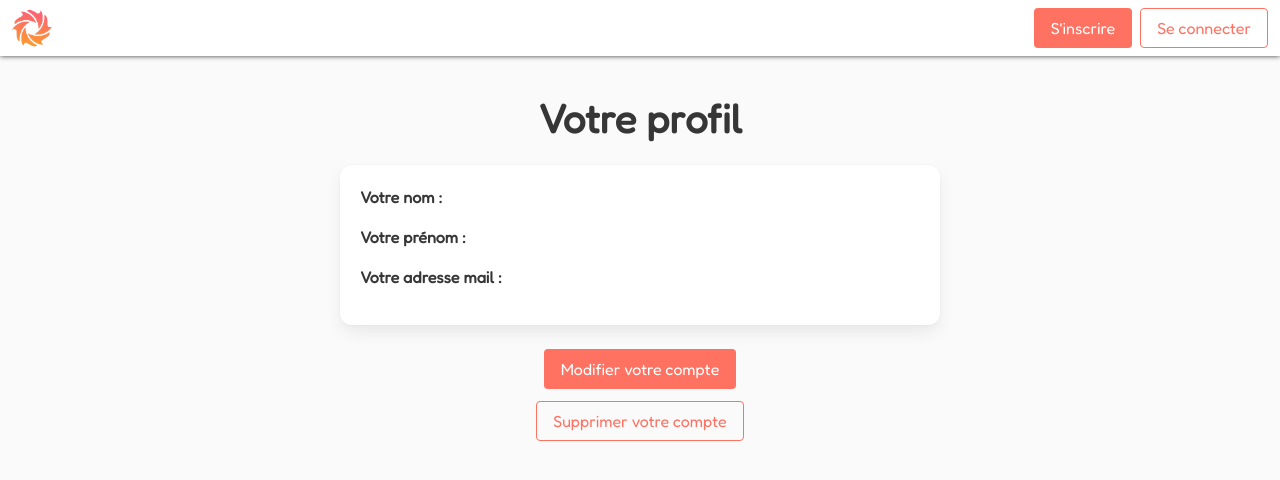
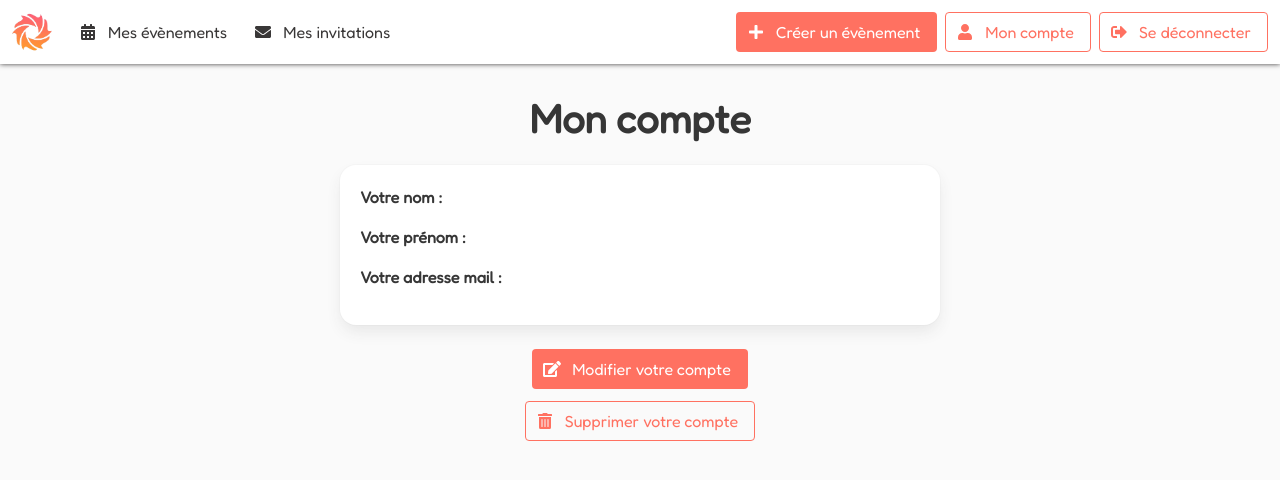
Before and after one commit to akremjomaa/Reunionou-WebApp, a Vue app: page /user/1 in a window 1280 px wide. Shown: the top 480 px of the page. Built offline with nearby package versions, Linux system fonts and the light colour scheme; no server answers.

Commit message:
adding icons

```diff
--- a/src/assets/style.scss
+++ b/src/assets/style.scss
@@ -14,9 +14,10 @@ $black: #393737;
 $family-sans-serif: 'Fredoka', sans-serif;
 $primary: $orange1;
 $link: $orange1;
+$info: $yellow;
 $text: $black;
 $body-background-color: #fafafa;
-$box-radius: 12px;
+$box-radius: 16px;
 $navbar-item-img-max-height: none;
 $section-padding: 3rem 1em;
 $section-padding-desktop: 3rem 1rem;
@@ -48,7 +49,10 @@ html::-webkit-scrollbar-thumb {
 a:hover{
   color: $yellow;
 }
-.button.is-link:hover, .button.is-primary:hover, .button.is-primary.is-outlined:hover{
+.button.is-link:hover, .button.is-primary:hover,{
+  background-color: $yellow;
+}
+.button.is-primary.is-outlined:hover{
   color: $yellow;
   border: 1px solid $yellow;
   background-color: transparent;
--- a/src/components/EventComments.vue
+++ b/src/components/EventComments.vue
@@ -33,7 +33,10 @@ async function getComments(){
         <div class="box">
             <h2 class="subtitle is-4">Commentaires ({{count}})</h2>
 
-            <button class="button is-link mb-3">Ajouter un commentaire</button>
+            <button class="button is-link mb-3">
+                <span class="icon is-medium mr-2"><i class="fas fa-comment"></i></span>
+                Ajouter un commentaire
+            </button>
             <template v-for="comment in commentList" :key="comment.id">
                 <div class="my-3">
                     <h3 v-if="comment.user_name === null"><strong>{{comment.invited_name}} {{comment.invited_firstName}}</strong> a dit :</h3>
--- a/src/components/EventInvitations.vue
+++ b/src/components/EventInvitations.vue
@@ -78,7 +78,10 @@ async function updateEvent(){
             <template v-for="invitation in invitationList" :key="invitation.id">
                <div> <b> {{invitation.invited_name}} {{invitation.invited_firstName}}</b> {{invitation.invitation_status}}</div>
             </template>
-             <button class="button is-link mt-3" @click="modeInviteMembers">Inviter des des membres</button>
+             <button class="button is-link mt-3" @click="modeInviteMembers">
+                 <span class="icon is-medium mr-2"><i class="fas fa-user-plus"></i></span>
+                 Inviter des membres
+             </button>
 
             <div v-if="state.userListVisible">
                 <form>
@@ -88,7 +91,10 @@ async function updateEvent(){
                             {{ user.firstname }} {{user.lastname}}
                         </label><br>
                     </template>
-                    <button class="button is-link mt-3" @click.prevent="sendInvitations">Envoyer</button>
+                    <button class="button is-link mt-3" @click.prevent="sendInvitations">
+                        <span class="icon is-medium mr-2"><i class="fas fa-paper-plane"></i></span>
+                        Envoyer
+                    </button>
                 </form>
 
             </div>
--- a/src/components/NavBar.vue
+++ b/src/components/NavBar.vue
@@ -29,11 +29,17 @@ function logOut() {
     </div>
 
     <div class="navbar-menu" :class="{'is-active':state.menuOuvert}">
-      <div v-if="navUserConnected.value" class="navbar-start">
+      <div v-if="!navUserConnected.value" class="navbar-start">
         <router-link to="/user/:id/events" class="navbar-item">
+            <span class="icon is-medium mr-1">
+                <i class="fas fa-calendar-alt"></i>
+            </span>
           Mes évènements
         </router-link>
         <router-link to="/user/:id/invitations" class="navbar-item">
+            <span class="icon is-medium mr-1">
+                <i class="fas fa-envelope"></i>
+            </span>
           Mes invitations
         </router-link>
       </div>
@@ -41,25 +47,39 @@ function logOut() {
       <div class="navbar-end">
         <div class="navbar-item">
 
-          <div v-if="navUserConnected.value" class="buttons my-0">
-            <router-link to="/user/:id">
-              <span class="icon is-large">
-                <i class="fas fa-2x fa-user"></i>
+          <div v-if="!navUserConnected.value" class="buttons my-0">
+            <router-link to="/event/new" class="button is-primary my-1 pl-4">
+            <span class="icon is-medium mr-2">
+              <i class="fas fa-plus"></i>
+            </span>
+                Créer un évènement
+            </router-link>
+            <router-link to="/user/:id" class="button is-primary is-outlined my-1 pl-4">
+              <span class="icon is-medium mr-2">
+                <i class="fas fa-user"></i>
               </span>
+              Mon compte
             </router-link>
-            <router-link @click="logOut" to="/">
-              <span class="icon is-large">
-                <i class="fas fa-2x fa-sign-out-alt"></i>
+            <router-link @click="logOut" to="/" class="button is-primary is-outlined my-1 pl-4">
+              <span class="icon is-medium mr-2">
+                <i class="fas fa-sign-out-alt"></i>
               </span>
+                Se déconnecter
             </router-link>
           </div>
 
 
-          <div v-if="!navUserConnected.value" class="buttons my-0">
-            <router-link to="/inscription" class="button is-primary my-0">
+          <div v-if="navUserConnected.value" class="buttons my-0">
+            <router-link to="/inscription" class="button is-primary my-1 pl-4">
+                <span class="icon is-medium mr-2">
+                    <i class="fas fa-user-plus"></i>
+                </span>
               S'inscrire
             </router-link>
-            <router-link to="/connexion" class="button is-primary is-outlined my-0">
+            <router-link to="/connexion" class="button is-primary is-outlined my-1 pl-4">
+                <span class="icon is-medium mr-2">
+                    <i class="fas fa-sign-in-alt"></i>
+                </span>
               Se connecter
             </router-link>
           </div>
--- a/src/views/ConnexionView.vue
+++ b/src/views/ConnexionView.vue
@@ -19,8 +19,18 @@
             </div>
 
             <div class="is-flex is-flex-direction-column is-align-items-center">
-                <button class="button is-link mb-3" type="submit">Connexion</button>
-                <router-link class="button is-primary is-outlined" to="/inscription">Créer un compte</router-link>
+                <button class="button is-link mb-3" type="submit">
+                    <span class="icon is-medium mr-2">
+                        <i class="fas fa-sign-in-alt"></i>
+                    </span>
+                    Connexion
+                </button>
+                <router-link class="button is-primary is-outlined" to="/inscription">
+                    <span class="icon is-medium mr-2">
+                        <i class="fas fa-user-plus"></i>
+                    </span>
+                    Créer un compte
+                </router-link>
             </div>
         </form>
     </section>
--- a/src/views/CreateEventView.vue
+++ b/src/views/CreateEventView.vue
@@ -112,7 +112,7 @@ export default {
 <template>
     <section class="column pt-6 is-10-tablet is-offset-1-tablet is-8-widescreen is-offset-2-widescreen">
         <h1 class="title is-2 has-text-centered">Créer un évènement</h1>
-        <form @submit.prevent="newEvent">
+        <form class="box" @submit.prevent="newEvent">
             <div class="field">
                 <label class="label">Titre</label>
                 <div class="control">
@@ -149,11 +149,16 @@ export default {
                     <input class="input" type="date" required="required" v-model="e.date" placeholder="Titre">
                 </div>
             </div>
-            <div v-if="loading === true">
-                Loading...
+            <div v-if="loading === true" class="control is-flex is-justify-content-center mt-4">
+                <button class="button is-info is-loading">Loading</button>
             </div>
-            <div class="control is-flex is-justify-content-center mt-4">
-                <button class="button is-link" type="submit">Valider</button>
+            <div v-if="loading === false" class="control is-flex is-justify-content-center mt-4">
+                <button class="button is-link" type="submit">
+                    <span class="icon is-medium mr-2">
+                      <i class="fas fa-save"></i>
+                    </span>
+                    Enregistrer
+                </button>
             </div>
         </form>
     </section>
--- a/src/views/CreateUserAccountView.vue
+++ b/src/views/CreateUserAccountView.vue
@@ -79,12 +79,17 @@ async function validationFormulaire() {
                 <label class="label">Confirmer mot de passe</label>
                 <div class="control">
                     <input class="input" v-model="checkPassword" required="required" type="password"
-                        placeholder="Répeter votre Mot de passe ici">
+                        placeholder="Répetez votre Mot de passe ici">
                 </div>
             </div>
             <div class="field">
                 <div class="control is-flex is-justify-content-center mt-4">
-                    <button class="button is-link" type="submit">Créer votre compte </button>
+                    <button class="button is-link" type="submit">
+                        <span class="icon is-medium mr-2">
+                            <i class="fas fa-user-plus"></i>
+                        </span>
+                        Créer votre compte
+                    </button>
                 </div>
             </div>
         </form>
--- a/src/views/UpdateUserProfileView.vue
+++ b/src/views/UpdateUserProfileView.vue
@@ -79,7 +79,12 @@ async function getUser() {
             </div>
 
             <div class="is-flex is-flex-direction-column is-align-items-center">
-                <button class="button is-link" type="submit">Mettre à jour vos informations</button>
+                <button class="button is-link" type="submit">
+                    <span class="icon is-medium mr-2">
+                        <i class="fas fa-save"></i>
+                    </span>
+                    Enregistrer les modifications
+                </button>
             </div>
         </form>
     </section>
--- a/src/views/UserProfileView.vue
+++ b/src/views/UserProfileView.vue
@@ -47,15 +47,21 @@ async function deleteAccount() {
 
 <template>
 <section class="column pt-6 is-10-tablet is-offset-1-tablet is-8-desktop is-offset-2-desktop is-6-widescreen is-offset-3-widescreen">
-    <h1 class="title is-2 has-text-centered">Votre profil</h1>
+    <h1 class="title is-2 has-text-centered">Mon compte</h1>
     <div class="box">
         <p class="mb-4"><strong>Votre nom :</strong> {{member.lastname}}</p>
         <p class="mb-4"><strong>Votre prénom :</strong> {{member.firstname}}</p>
         <p class="mb-4"><strong>Votre adresse mail :</strong> {{member.email}}</p>
     </div>
     <div class="is-flex is-flex-direction-column is-align-items-center">
-        <router-link class="button is-link mb-3" :to="`/user/update/${member.id}`">Modifier votre compte</router-link>
-        <button class="button is-primary is-outlined" @click="deleteAccount">Supprimer votre compte</button>
+        <router-link class="button is-link mb-3" :to="`/user/update/${member.id}`">
+            <span class="icon is-medium mr-2"><i class="fas fa-edit"></i></span>
+            Modifier votre compte
+        </router-link>
+        <button class="button is-primary is-outlined" @click="deleteAccount">
+            <span class="icon is-medium mr-2"><i class="fas fa-trash-alt"></i></span>
+            Supprimer votre compte
+        </button>
     </div>
 </section>
 </template>
```
Also changed, not shown: src/views/OneEventView.vue (+18 -10 lines), index.html (line endings or trailing spaces), src/assets/style.css.
